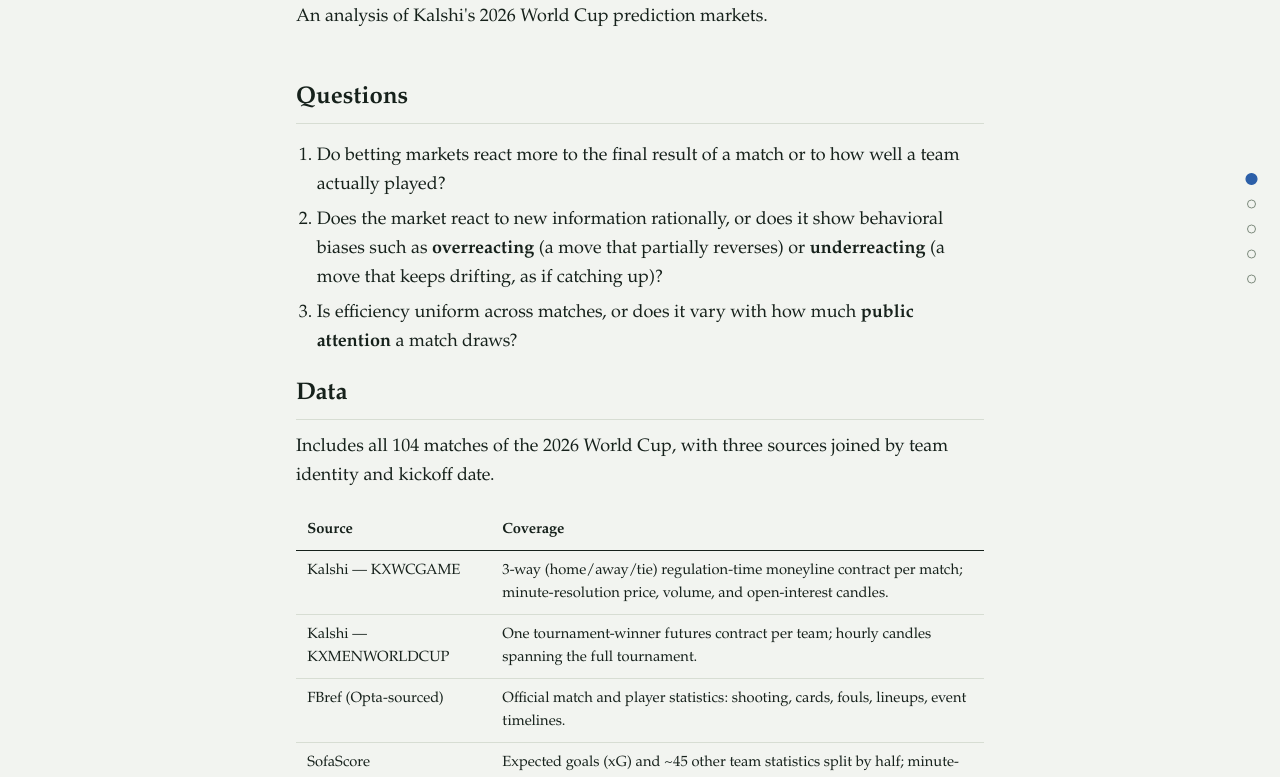
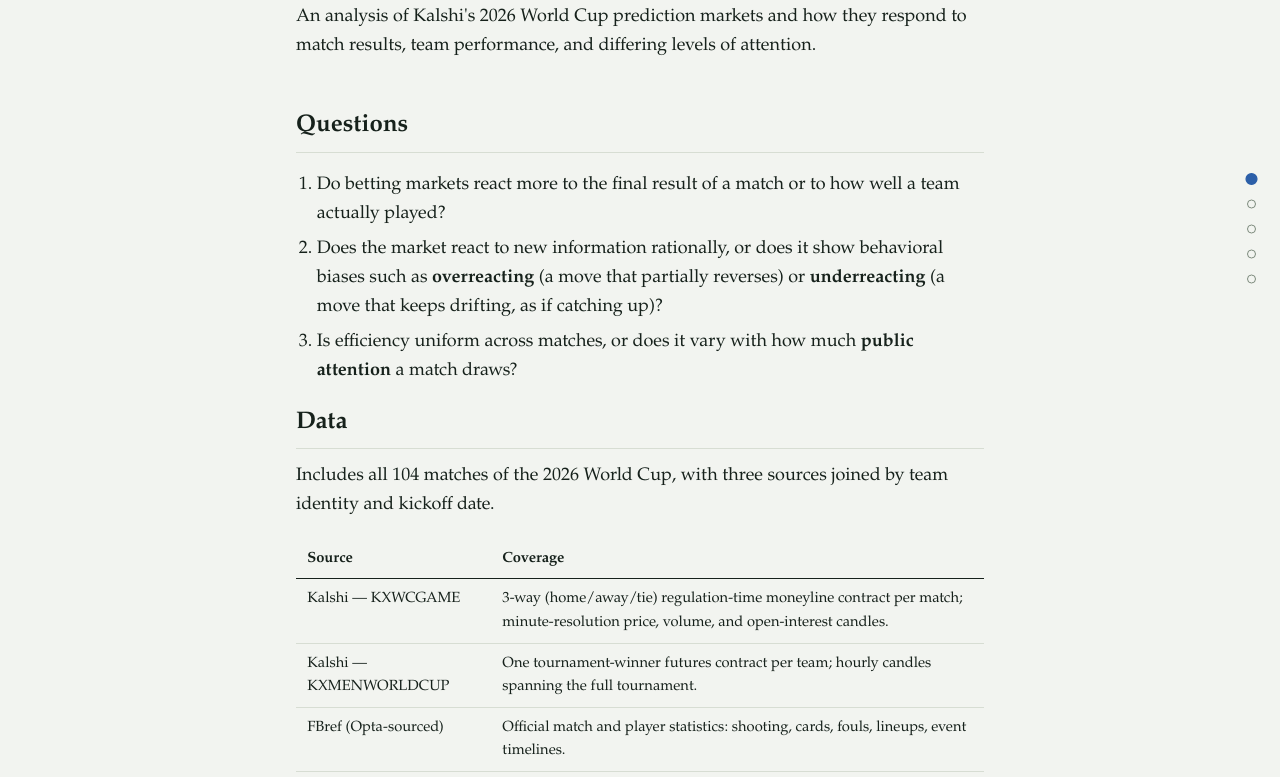
Before and after one commit to kate-marine/wc26-prediction-markets, an Astro site in the folder web/: page / in a window 1280 px wide. Shown: the part 171-948 px from the top of the page. Built offline with nearby package versions, Linux system fonts and the light colour scheme; Astro itself is replaced by a stand-in of ours.

```diff
--- a/web/src/pages/index.astro
+++ b/web/src/pages/index.astro
@@ -23,8 +23,14 @@
   <section>
     <h1>World Cup 2026 Prediction Markets</h1>
     <p>
-     An analysis of Kalshi's 2026 World Cup prediction markets.
+     An analysis of Kalshi's 2026 World Cup prediction markets and how they respond to match results, team performance, and differing levels of attention.
     </p>
+    <!--
+    <p>
+     Using Kalshi’s 2026 World Cup markets, this project examines whether prices react more to final results or underlying performance, whether they overreact or underreact to new information, and whether efficiency varies with market attention.
+    </p>
+    -->
+
   </section>
 
   <nav class="dotnav" id="dotnav" aria-label="Page sections">
```
